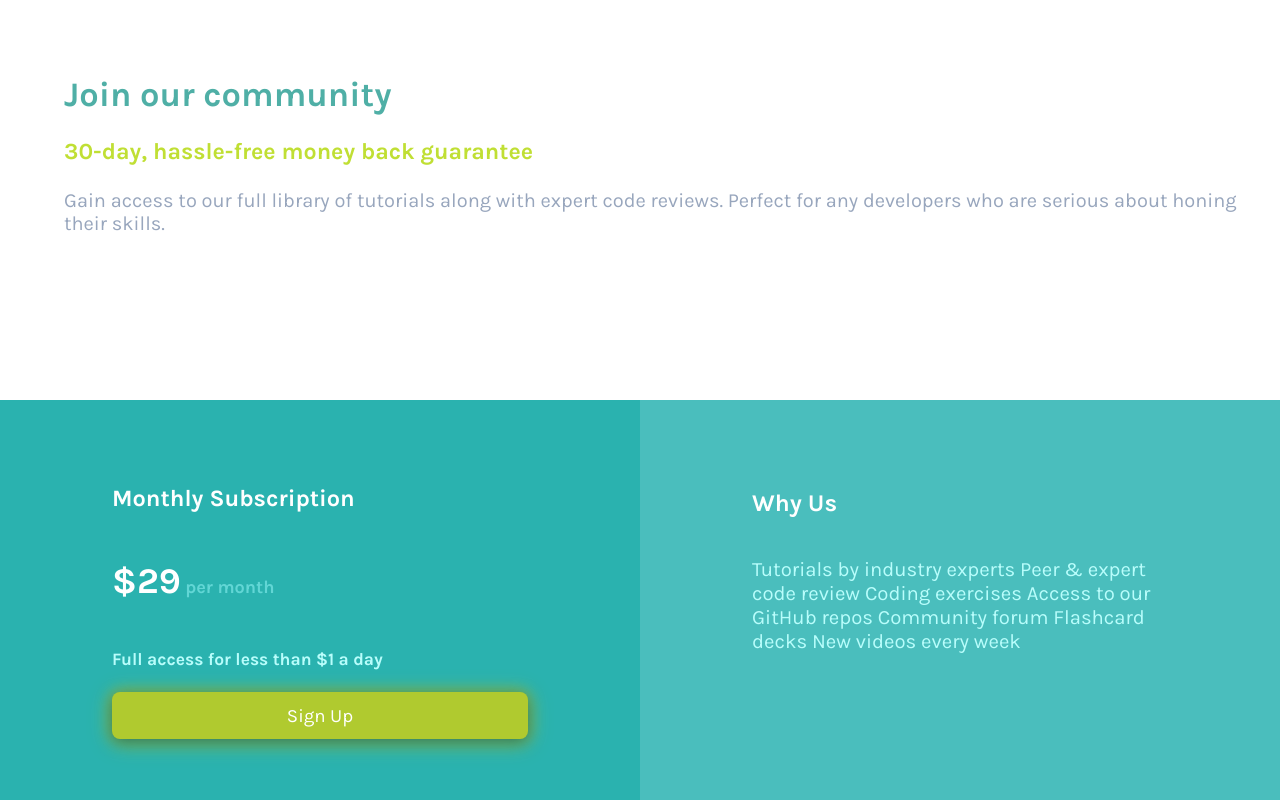
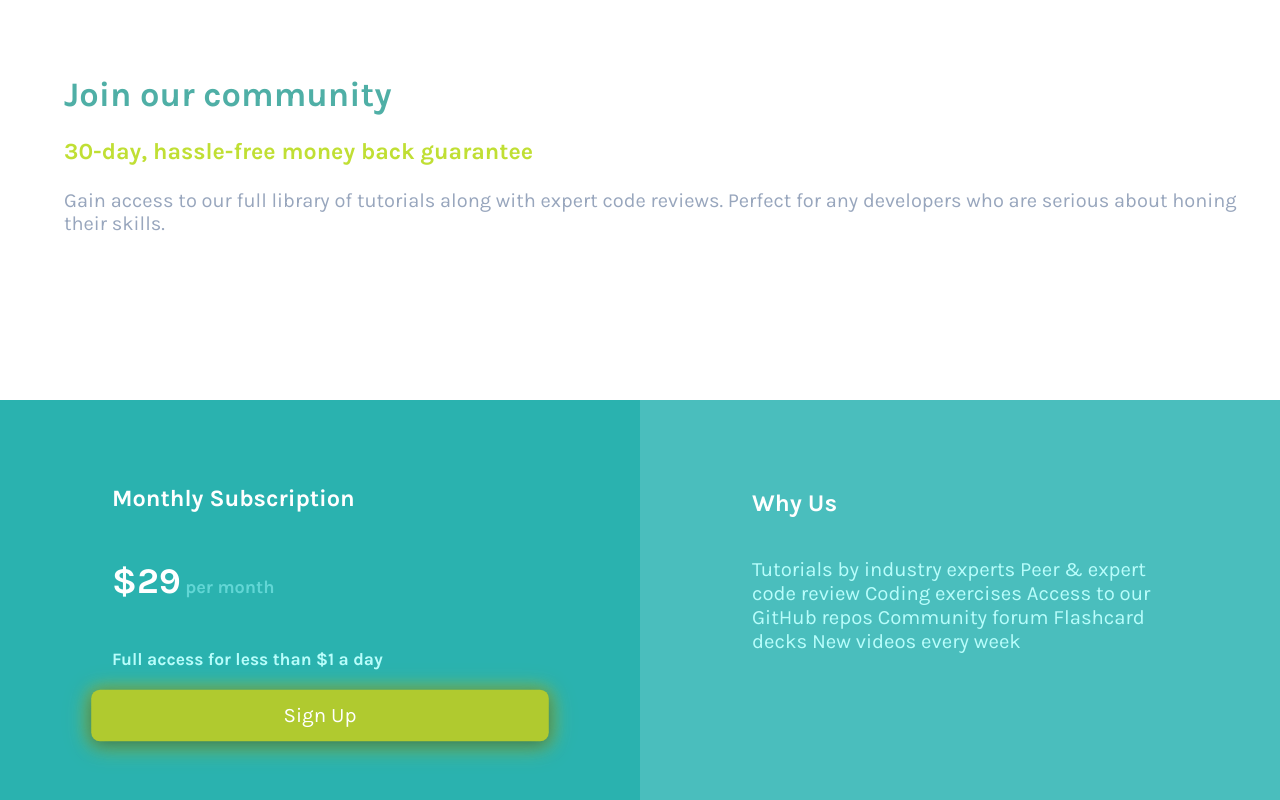
Before and after one commit to MustafaAlsadah/Single-price-grid-component, a plain HTML site: page index.html in a window 1280 px wide. In both pictures the pointer is over the button "Sign Up". Drawn offline with Linux system fonts and the light colour scheme.

Commit message:
button states customization

```diff
--- a/stylesheet.css
+++ b/stylesheet.css
@@ -140,8 +140,14 @@ body{
     outline: 0;
 }
 
-.sign-up-btn:hover{
+.sign-up-btn:hover {
     filter: drop-shadow(0px 0px 7px #B0CA2F);
+    transform: scale(1.1);
+    transition: all 0.1s;
+}
+
+.sign-up-btn:active {
+    transform: scale(1);
 }
 
 .monthly-subscription-heading {
```
